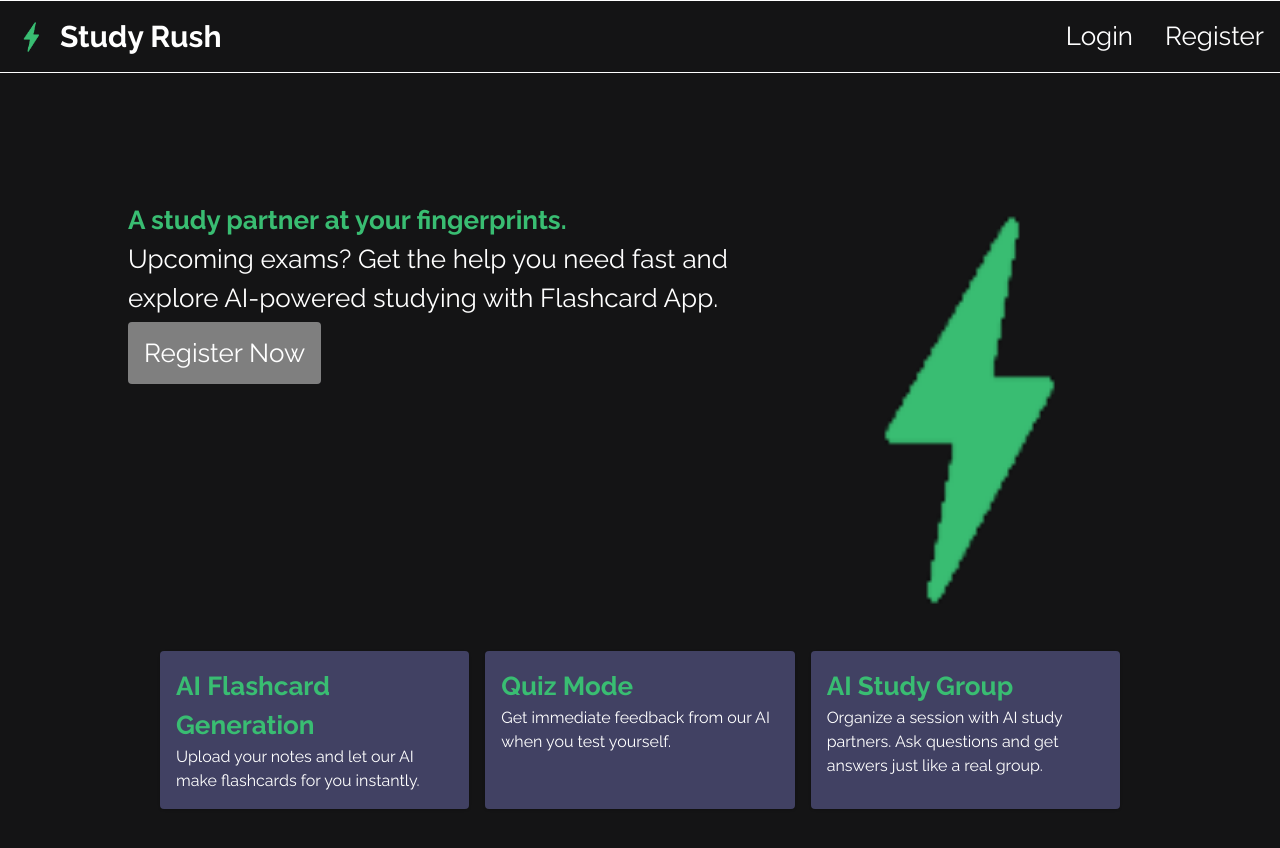
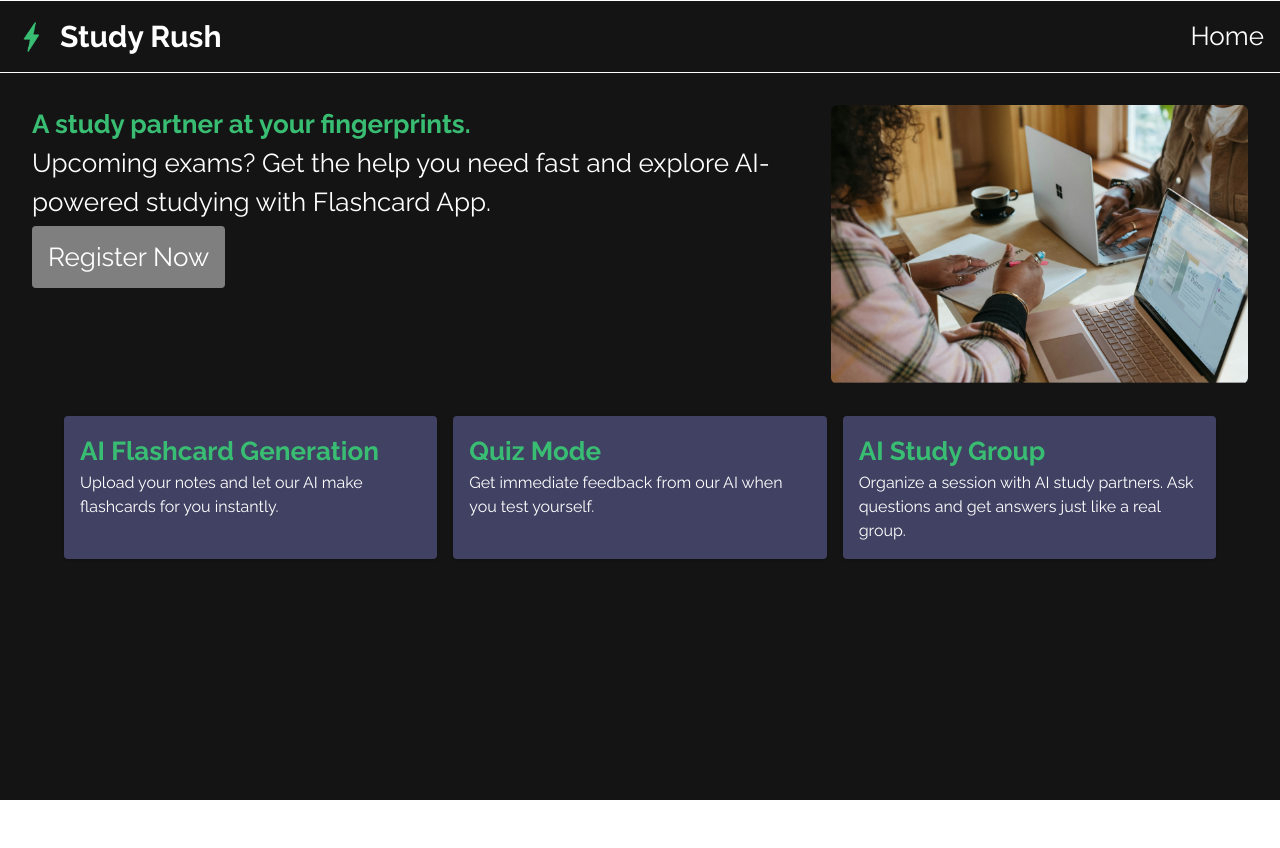
Before and after one commit to JamesVong/flashcard-app, a React (Create React App) app: page / in a window 1280 px wide. Shown: the top 848 px of the page. After the commit the page ends 800 px from the top, so only its background shows below. Built offline with nearby package versions, Linux system fonts and the light colour scheme; no server answers.

Commit message:
[FIX]: quiz ui and warnings

```diff
--- a/src/App.css
+++ b/src/App.css
@@ -642,6 +642,14 @@ video {
   margin-bottom: 2rem;
 }
 
+.mb-4 {
+  margin-bottom: 1rem;
+}
+
+.ml-8 {
+  margin-left: 2rem;
+}
+
 .block {
   display: block;
 }
@@ -698,8 +706,16 @@ video {
   width: 624px;
 }
 
+.w-64 {
+  width: 16rem;
+}
+
 .max-w-screen-xl {
   max-width: 1280px;
+}
+
+.max-w-lg {
+  max-width: 32rem;
 }
 
 .flex-1 {
@@ -708,6 +724,10 @@ video {
 
 .cursor-pointer {
   cursor: pointer;
+}
+
+.flex-row {
+  flex-direction: row;
 }
 
 .flex-col {
@@ -935,6 +955,11 @@ video {
   line-height: 1.75rem;
 }
 
+.text-lg {
+  font-size: 1.125rem;
+  line-height: 1.75rem;
+}
+
 .font-bold {
   font-weight: 700;
 }
@@ -1088,6 +1113,10 @@ video {
   --tw-bg-opacity: 0.35;
 }
 
+.hover\:bg-opacity-75:hover {
+  --tw-bg-opacity: 0.75;
+}
+
 .hover\:underline:hover {
   text-decoration-line: underline;
 }
@@ -1144,6 +1173,10 @@ video {
 
   .sm\:grid-cols-4 {
     grid-template-columns: repeat(4, minmax(0, 1fr));
+  }
+
+  .sm\:p-8 {
+    padding: 2rem;
   }
 
   .sm\:text-sm {
--- a/src/Components/Conversation.js
+++ b/src/Components/Conversation.js
@@ -57,6 +57,7 @@ function Conversation({id}){
             <button onClick={submit} className="bg-primary rounded text-base bg-opacity-70 p-4 hover:bg-opacity-80">Send</button>
           </div>
         </div>
+        <p className="text-sm mb-4">You are currently talking to AI personas, not real humans.</p>
     </div>
 
   )
--- a/src/Components/Create.js
+++ b/src/Components/Create.js
@@ -22,7 +22,7 @@ function Create(){
     return (
         <div className="p-10 lg:w-[1000px] md:w-[800px] sm:w-[400px]">
             <h1 className="text-primary font-bold text-left">Upload Flashcards</h1>
-            <textarea placeholder="Paste your notes in here." rows={10} className="bg-highlight bg-opacity-50 text-base w-full rounded-lg p-4" onChange={(e)=>setNotes(e.target.value)}/>
+            <textarea placeholder="Paste your notes in here. Do not input sensitive information" rows={10} className="bg-highlight bg-opacity-50 text-base w-full rounded-lg p-4" onChange={(e)=>setNotes(e.target.value)}/>
             <button onClick={uploadNotes} className="bg-primary rounded items-left conetent-end text-base bg-opacity-70 p-4 hover:bg-opacity-80 conetent-end">Create Flashcards</button>
         </div>
     )
--- a/src/Components/Landing.js
+++ b/src/Components/Landing.js
@@ -1,5 +1,5 @@
 import React, {useState,useEffect} from 'react';
-import logo from '../StudyRush.png';
+import logo from '../Image.png';
 function Landing(){
     const [loggedIn, setLoggedIn] = useState(false);
 
@@ -10,8 +10,8 @@ function Landing(){
           })
     }, []);
     return (
-        <div className="flex flex-col p-32 text-left">
-            <div className="flex justify-center">
+        <div className="flex flex-col sm:p-8 p-32 text-left">
+            <div className="flex">
                 <div>
                     <h1 className=" text-primary font-bold text-left">A study partner at your fingerprints.</h1>
                     <p >Upcoming exams? Get the help you need fast and explore AI-powered studying with Flashcard App.</p>
@@ -20,7 +20,7 @@ function Landing(){
                     </div>
                 </div>
                 <div className="">
-                    <img className="h-[418px] w-[624px]" src={logo}/>
+                    <img className= "" src={logo}/>
                 </div>
             </div>
             <div className="flex gap-4 p-8">
--- a/src/Components/Navbar.js
+++ b/src/Components/Navbar.js
@@ -3,12 +3,12 @@ import logo from '../StudyRush.png';
 
 
 function Navbar(){
-    const [loggedIn, setLoggedIn] =useState(false);
+    const [loggedIn, setLoggedIn] =useState(true);
     useEffect(() => {
       // redirect if user is not logged in
       fetch('/api/login').then(res => res.json()).then(res => {
-        if(res.loggedIn)
-          setLoggedIn(true);
+        if(!res.loggedIn)
+          setLoggedIn(false);
       })
     }, []);
     return (
--- a/src/Components/Quiz.js
+++ b/src/Components/Quiz.js
@@ -103,11 +103,12 @@ class Quiz extends Component {
           >
             <h2 className="text-center text-2xl">{content}</h2>
             <textarea rows={6} value={this.state.text} placeholder="Type your answer and click to submit." className="text-left w-full bg-highlight bg-opacity-50 text-base mt-4 p-4 rounded" onChange={(event) => this.setState({ text: event.target.value })} />
-            <div onClick={this.submit} className={`flex flex-col text-left mt-4 text-base w-full rounded bg-opacity-50 bg-${this.state.color} cursor-pointer p-4`}>Feedback:
+            <div onClick={this.submit} className={`flex flex-col text-left mt-4 text-base w-full rounded bg-opacity-350 hover:bg-opacity-75 bg-${this.state.color} cursor-pointer p-4`}>Feedback:
               <p>{this.state.feedback}</p>
             </div>
           </div>
         </div>
+        <p className="text-sm mb-4">Our application can make mistakes. Verify important information.</p>
         <div className="flex justify-center gap-8">
           <button onClick={this.handleLeft}><img src={backward} className="items-center opacity-50 hover:opacity-100" alt="logo" /></button>
           <p>{this.state.selected+1}/{this.state.cards.length}</p>
```
Also changed, not shown: src/Image.png (added), 1 other file (tests, documents, lock files or other folders).
